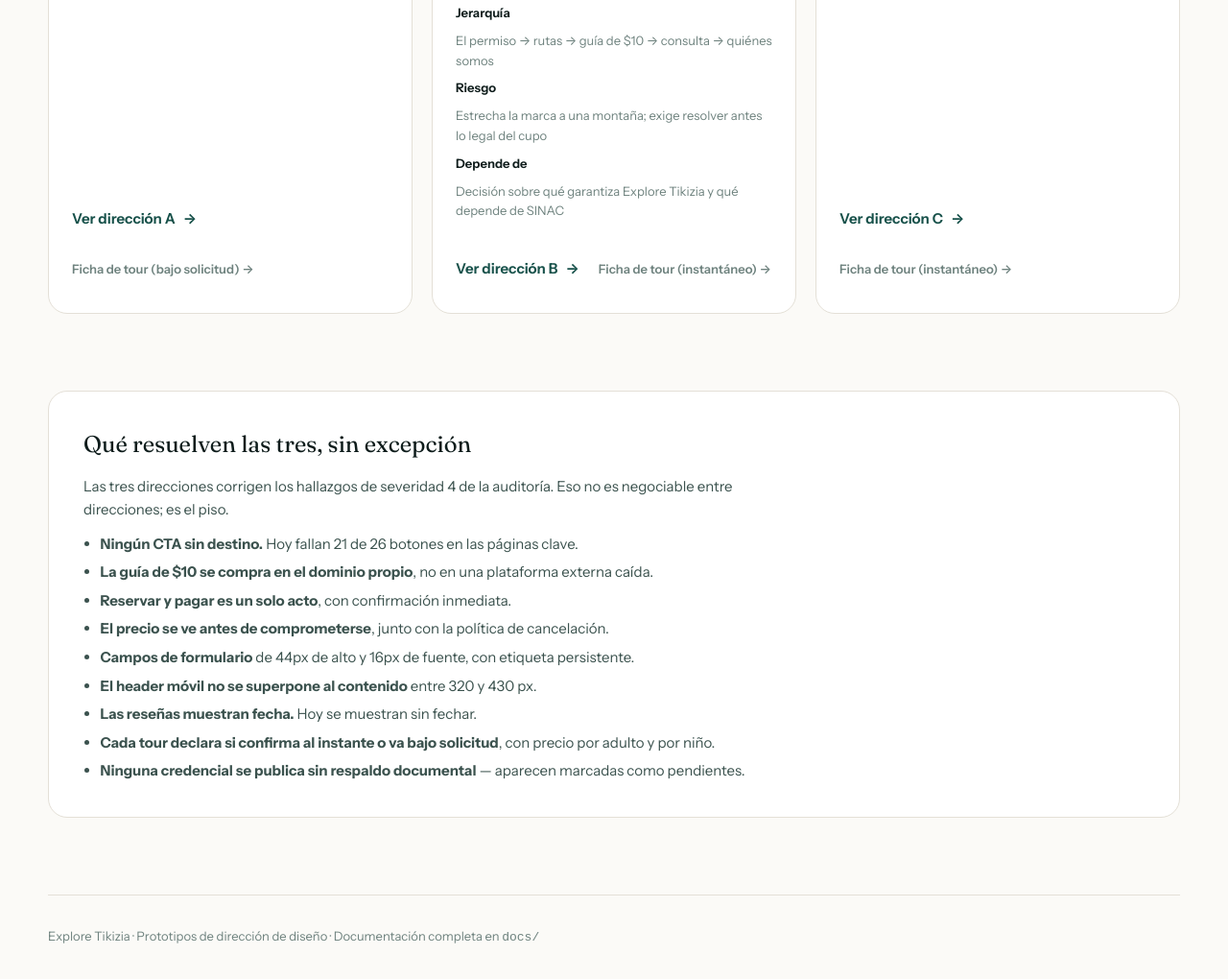
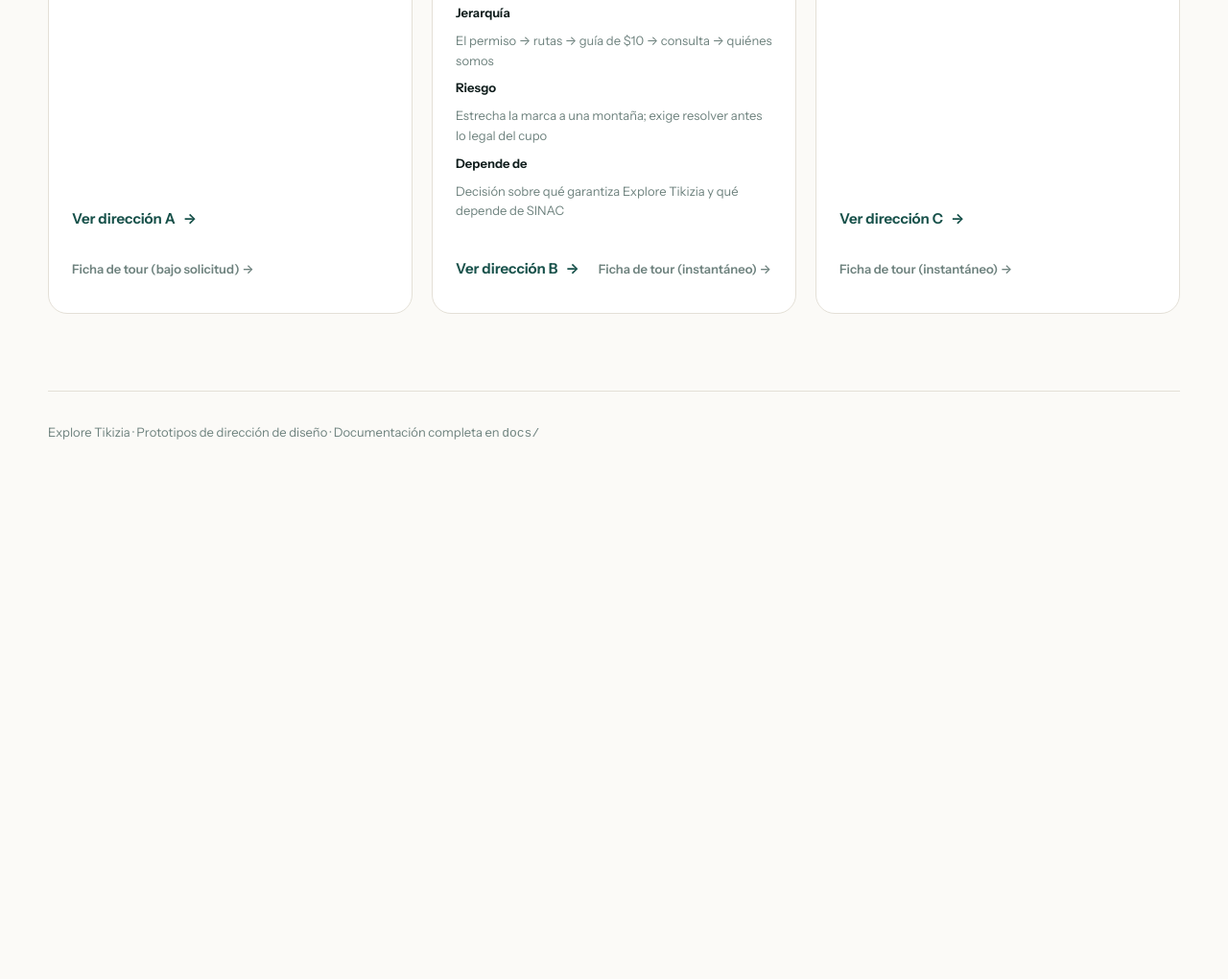
Before and after one commit to JavierOreamuno/exploretikizia-prototipos, a website: page prototype/index.html in a window 1280 px wide. Shown: the part 1074-2094 px from the top of the page at 96% size. After the commit the page ends 1569 px from the top, so only its background shows below. Drawn offline with Linux system fonts and the light colour scheme.

Commit message:
fix: quitar seccion 'Que resuelven las tres, sin excepcion'

```diff
--- a/prototype/index.html
+++ b/prototype/index.html
@@ -52,12 +52,6 @@
   .card .go--alt:hover{color:var(--teal)}
   .card .go span{transition:transform .25s var(--ease)}
   .card:hover .go span{transform:translateX(4px)}
-
-  .note{background:var(--surface);border:1px solid var(--line);border-radius:20px;padding:clamp(1.5rem,3vw,2.25rem);margin-bottom:clamp(3rem,7vw,5rem)}
-  .note h3{font-family:var(--display);font-weight:400;font-size:1.5rem;margin-bottom:.75rem}
-  .note p{color:var(--ink-2);max-width:76ch;font-size:.9375rem}
-  .note p + p{margin-top:.75rem}
-  .note ul{margin:.75rem 0 0;padding-left:1.1rem;color:var(--ink-2);font-size:.9375rem;display:grid;gap:.35rem}
 
   footer{border-top:1px solid var(--line);padding-block:2rem;font-size:.8125rem;color:var(--ink-3)}
 </style>
@@ -147,24 +141,6 @@
     </article>
   </div>
 
-  <section class="note">
-    <h3>Qué resuelven las tres, sin excepción</h3>
-    <p>
-      Las tres direcciones corrigen los hallazgos de severidad 4 de la auditoría. Eso no es
-      negociable entre direcciones; es el piso.
-    </p>
-    <ul>
-      <li><strong>Ningún CTA sin destino.</strong> Hoy fallan 21 de 26 botones en las páginas clave.</li>
-      <li><strong>La guía de $10 se compra en el dominio propio</strong>, no en una plataforma externa caída.</li>
-      <li><strong>Reservar y pagar es un solo acto</strong>, con confirmación inmediata.</li>
-      <li><strong>El precio se ve antes de comprometerse</strong>, junto con la política de cancelación.</li>
-      <li><strong>Campos de formulario</strong> de 44px de alto y 16px de fuente, con etiqueta persistente.</li>
-      <li><strong>El header móvil no se superpone al contenido</strong> entre 320 y 430 px.</li>
-      <li><strong>Las reseñas muestran fecha.</strong> Hoy se muestran sin fechar.</li>
-      <li><strong>Cada tour declara si confirma al instante o va bajo solicitud</strong>, con precio por adulto y por niño.</li>
-      <li><strong>Ninguna credencial se publica sin respaldo documental</strong> — aparecen marcadas como pendientes.</li>
-    </ul>
-  </section>
 
 </main>
 
```
